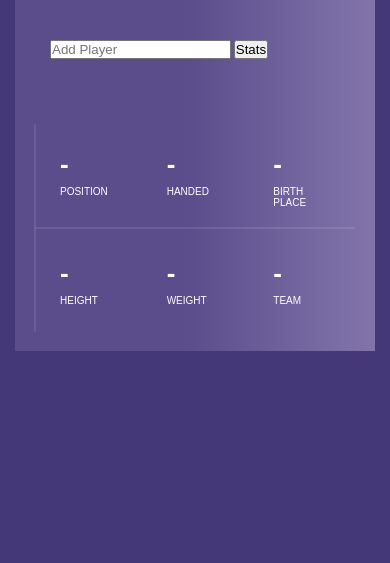
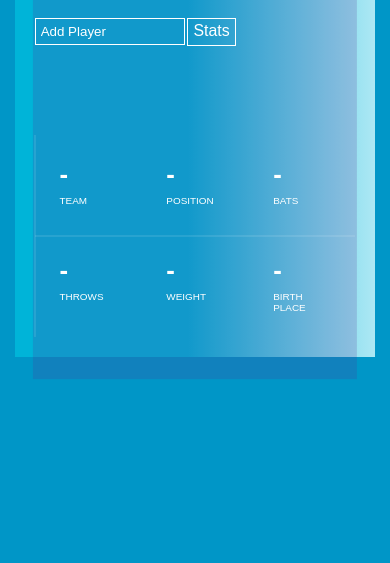
Before and after one commit to zacharyboelter/baseball-pro-1, a plain HTML site: page index.html in a window 390 px wide. Shown: the part 281-844 px from the top of the page. Drawn offline with nearby package versions, Linux system fonts and the light colour scheme.

Commit message:
responsive

```diff
--- a/css/style.css
+++ b/css/style.css
@@ -1,4 +1,3 @@
-
 
 * {
     margin: 0;
@@ -6,22 +5,29 @@
     box-sizing: border-box;
 }
 
+/* shrink the html */
 html {
-    font-size: 62.5%;
+    font-size: 62%;
+}
+header {
+
+    /* FINISH THIS TOMORROW */
 }
 
+/* content */
 body {
     width: 100%;
     height: 100vh;
-    background-color: #443878;
+    background-color: #0096c7;
     padding: 1.5rem;
     display: flex;
     align-items: center;
     justify-content: center;
 }
-
+/* front card styling */
 .card {
-    background-image: linear-gradient(to right, #5b4d8b 48%, #8274ab);
+    background-image: linear-gradient(to right, #00b4d8 48%, #ade8f4);
+    /* background-image: radial-gradient( circle farthest-corner at 12.3% 19.3%,  rgb(100, 102, 214) 0%, rgba(95,209,249,1) 100.2% ); */
     color: white;
     font-family: sans-serif;
     padding: 2rem;
@@ -29,19 +35,19 @@ body {
     z-index: 0;
     cursor: pointer;
 }
-
+/* background/underneath layer */
 .card::before{
     content: "";
     width: 90%;
     height: 110%;
-    background-color: grba(87,47,149,.2);
+    background-color: rgba(87,47,149,.2);
     position: absolute;
     top: 50%;
     left:50%;
     transform: translate(-50%, -50%);
     z-index: -1;
 }
-
+/* 'player' */
 .info-heading {
     font-size: 3rem;
     letter-spacing: 1px;
@@ -49,25 +55,51 @@ body {
     margin-bottom: 1rem;
 }
 
+/* player name */
 .info-description {
     font-size: 1.6rem;
     margin-bottom: 4rem;
     line-height: 1.5;
 }
 
-.info-btn {
-    text-decoration: none;
-    text-transform: uppercase;
-    color: #fff;
-    background-color: grba(87,47,149,.2);
-    padding: 1.5rem;
-    transition: all .5s;
+/* form styling */
+.form-row {
+    position: relative;
+    margin: auto;
+    width: 100%;
+    max-width: 150px;
+    border: 1px solid white;
+    background-color: rgba(0,0,0,0);
+    padding: 5px 5px;
+
 }
+/* button styling */
+#submit {
+    font-size: 1.6rem;
+    margin-bottom: 4rem;
+    line-height: 1.5;
+    color: white;
+    padding: 0px 5px 2px 5px;
+    outline: 0;
+    border: 1px solid white;
+    cursor: pointer;
+    position: relative;
+    background-color: rgba(0, 0, 0, 0);
+}
+::-webkit-input-placeholder { /* Chrome/Opera/Safari */
+    color: white;
+  }
+  ::-moz-placeholder { /* Firefox 19+ */
+    color: white;
+  }
+  :-ms-input-placeholder { /* IE 10+ */
+    color: white;
+  }
+  :-moz-placeholder { /* Firefox 18- */
+    color: white;
+  }
 
-.info-button:hover{
-    box-shadow: 0 0 1.5rem rgba(0, 0,0, .4);
-}
-
+      /* put stats into grid on right */
 .info-right {
     display: grid;
     grid-template-columns: 1fr 1fr 1fr;
@@ -76,6 +108,8 @@ body {
     position: relative;
 }
 
+
+/* DRY for the following two */
 .info-right::before,
 .info-right::after{
     content: "";
@@ -84,13 +118,15 @@ body {
     top: 50%;
 }
 
-
+/* creates horizontal line */
 .info-right::before{
     width: 100%;
     height: 1px;
     transform: translateY(-50%);
 }
 
+
+/* vertical line styling */
 .info-right::after{
     width: 1px;
     height: 100%;
@@ -98,20 +134,25 @@ body {
     transform: translate(-50%, -50%);
 }
 
+/* stats div */
 .stat-group{
     padding: 2.5rem;
 }
 
+/* input info styling */
 .stat-number{
     font-size: 2.6rem;
     letter-spacing: 1px;
     margin-bottom: .6rem;
 }
 
+/* stat title styling */
 .stat-name{
     text-transform: uppercase;
 }
 
+
+/* responsive styling */
 @media screen and (min-width: 768px) {
     .card{
         max-width: 90rem;
--- a/index.html
+++ b/index.html
@@ -12,7 +12,11 @@
 </head>
 
 <body>
-    <!-- <header><h1>Baseball Stats</h1></header> -->
+    <header>
+        <!-- <h1>Baseball Stats</h1> -->
+
+        <!-- FINISH THIS TOMORROW -->
+    </header>
 
 
 
@@ -23,80 +27,39 @@
 
             <form class="info-btn">
                 <input class="form-row" type="text" placeholder="Add Player" />
-                <input type="submit" value="Stats" />
+                <input type="submit" name="submit" value="Stats" id="submit" />
             </form>
             <!-- <a href="#" class="info-btn">New Player</a> -->
         </div>
         <div class="info-right">
             <div class="stat-group">
+                <h5 class="stat-number" id="team">-</h5>
+                <span class="stat-name">Team</span>
+            </div>
+            <div class="stat-group">
                 <h5 class="stat-number" id="position">-</h5>
                 <span class="stat-name">Position</span>
             </div>
             <div class="stat-group">
-                <h5 class="stat-number" id="handed">-</h5>
-                <span class="stat-name">Handed</span>
+                <h5 class="stat-number" id="bats">-</h5>
+                <span class="stat-name">Bats</span>
+            </div>
+            <div class="stat-group">
+                <h5 class="stat-number" id="throws">-</h5>
+                <span class="stat-name">Throws</span>
+            </div>
+
+            <div class="stat-group">
+                <h5 class="stat-number" id="weight">-</h5>
+                <span class="stat-name">Weight</span>
             </div>
             <div class="stat-group">
                 <h5 class="stat-number" id="placeOfBirth">-</h5>
                 <span class="stat-name">Birth Place</span>
             </div>
-            <div class="stat-group">
-                <h5 class="stat-number" id="height">-</h5>
-                <span class="stat-name">Height</span>
-            </div>
-            <div class="stat-group">
-                <h5 class="stat-number" id="weight">-</h5>
-                <span class="stat-name">Weight</span>
-            </div>
-            <div class="stat-group">
-                <h5 class="stat-number" id="team">-</h5>
-                <span class="stat-name">Team</span>
-            </div>
         </div>
     </div>
     </div>
-
-    <!-- <div class="wrapper cards">
-        <div class="container">
-            <div class="card">
-                <div class="front">
-                    <div id=playerName>
-                        <h3>Player:</h3>
-                        <p id="player-name"></p>
-                    </div>
-                    <div class="team">
-                        <h4>Current Team:</h4>
-                        <p id="team"></p>
-                    </div>
-                    <div class="position">
-                        <h4>Position Played:</h4>
-                        <p id="position"></p>
-                    </div>
-                    <div class="handed">
-                        <h4>Throws/Bats:</h4>
-                        <p id="handed"></p>
-                    </div>
-                </div>
-                <div class="back">
-                    <div class="content">
-                        <h3 class="cardTitle">player name</h3>
-                        <p>Lorem ipsum dolor sit amet, consectetur adipiscing elit. Nam sodales, mi ac vulputate
-                            blandit,
-                            libero nulla bibendum quam.</p>
-                    </div>
-                </div>
-            </div>
-        </div>
-    </div>
-     -->
-
-
-    <!-- <form class="info-btn">
-        <input class="form-row" type="text" placeholder="Add Player" />
-        <input type="submit" value="Stats" />
-    </form>
- -->
-
 
     <script src="https://code.jquery.com/jquery-3.3.1.min.js"></script>
     <script src="https://cdn.jsdelivr.net/npm/bootstrap@5.1.1/dist/js/bootstrap.bundle.min.js"
--- a/js/app.js
+++ b/js/app.js
@@ -8,9 +8,9 @@ const $input = $('input[type="text"]');
 const $playerName = $('#playerName');
 const $currentTeam = $('#team');
 const $positionPlayed = $('#position');
-const $handed = $('#handed');
+const $bats = $('#bats');
 const $weight = $('#weight');
-const $height = $('#height');
+const $throws = $('#throws');
 const $placeOfBirth = $('#placeOfBirth');
 
 
@@ -32,14 +32,15 @@ function handleGetData(event) {
             console.log('bad request', error);
         }
     );
+    $('form').trigger('reset');
 }
 
 function render() {
     $playerName.text(playerData.search_player_all.queryResults.row.name_display_first_last);
     $currentTeam.text(playerData.search_player_all.queryResults.row.team_abbrev);
     $positionPlayed.text(playerData.search_player_all.queryResults.row.position);
-    $handed.text(playerData.search_player_all.queryResults.row.bats);
+    $bats.text(playerData.search_player_all.queryResults.row.bats);
     $weight.text(playerData.search_player_all.queryResults.row.weight);
-    $height.text(playerData.search_player_all.queryResults.row.height_feet);
-    $placeOfBirth.text(playerData.search_player_all.queryResults.row.birth_city);
+    $throws.text(playerData.search_player_all.queryResults.row.throws);
+    $placeOfBirth.text(playerData.search_player_all.queryResults.row.birth_country);
 }
```
